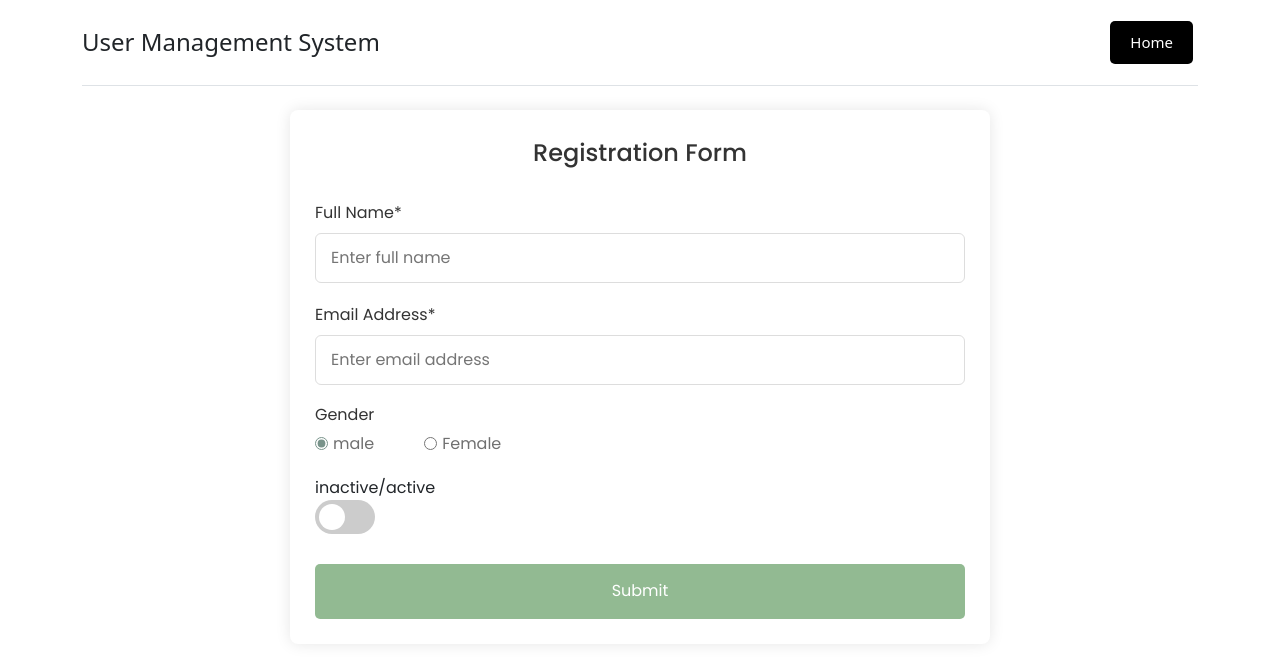
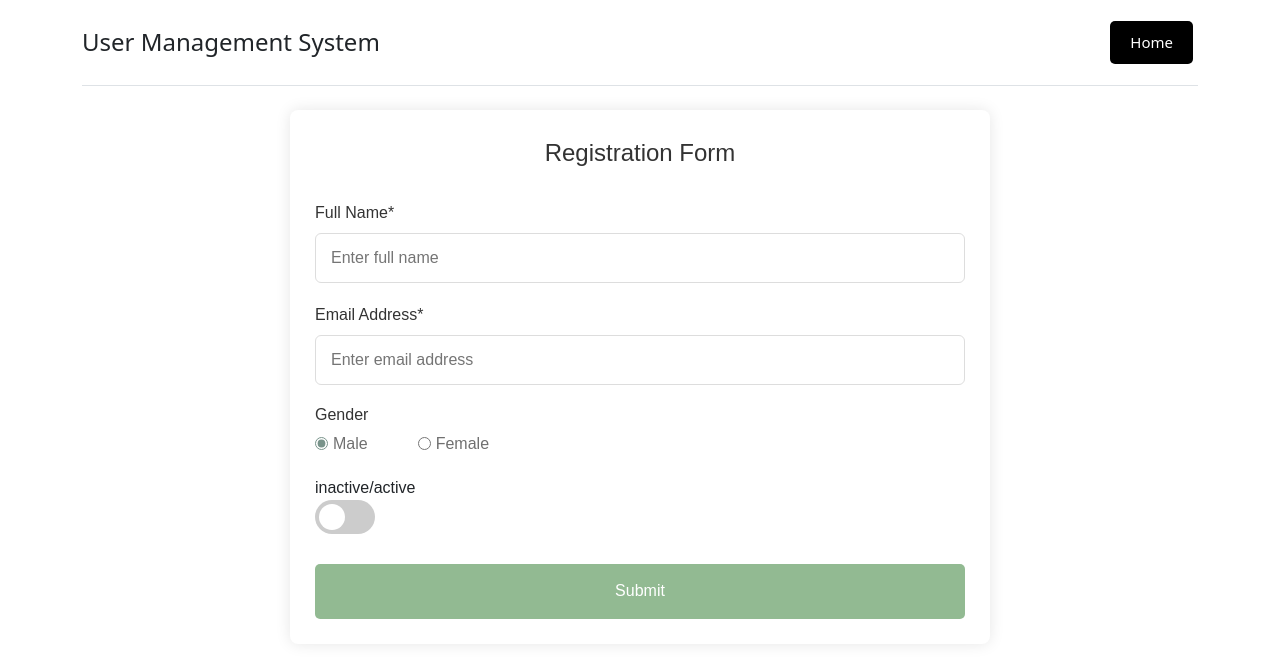
Before and after one commit to shernoble/User-Management-System-Angular, an Angular app: page /new-user in a window 1280 px wide. Shown: the top 658 px of the page. Built offline with nearby package versions, Linux system fonts and the light colour scheme.

Commit message:
fixed errors adjusted code after 1st review

```diff
--- a/src/app/components/header/header.component.html
+++ b/src/app/components/header/header.component.html
@@ -5,14 +5,12 @@
         <span class="fs-4">User Management System</span>
       </a>
 
-      <ul class="nav nav-pills">
-        <div *ngIf="hasRoute('/new-user')">
+      <ul class="nav nav-pills" *ngIf="hasRoute('/new-user')">
         <li class="nav-item"><app-button routerLink="/" text="Home"></app-button></li>
-        </div>
-        <div *ngIf="hasRoute('/')">
+      </ul>
+      <ul class="nav nav-pills" *ngIf="hasRoute('/')">
         <li class="nav-item"><app-button routerLink="/new-user" color="green" text="Add User"></app-button></li>
-        </div>
+      </ul>
 
-      </ul>
     </header>
   </div>
--- a/src/app/components/user-form/user-form.component.css
+++ b/src/app/components/user-form/user-form.component.css
@@ -1,5 +1,5 @@
 /* Import Google font - Poppins */
-@import url("https://fonts.googleapis.com/css2?family=Poppins:wght@200;300;400;500;600;700&display=swap");
+/* @import url("https://fonts.googleapis.com/css2?family=Poppins:wght@200;300;400;500;600;700&display=swap"); */
 * {
 margin: 0;
 padding: 0;
--- a/src/app/components/user-form/user-form.component.html
+++ b/src/app/components/user-form/user-form.component.html
@@ -23,11 +23,11 @@
                     <div class="gender-option">
                         <div class="gender">
                         <input type="radio" value="male" id="male" formControlName="gender"/>
-                        <label for="check-male">male</label>
+                        <label for="male">Male</label>
                         </div>
                         <div class="gender">
                         <input type="radio" value="female" id="female" formControlName="gender" />
-                        <label for="check-female">Female</label>
+                        <label for="female">Female</label>
                         </div>
                         <div *ngIf="formData.controls['gender'].invalid && formData.controls['gender'].touched">
                             <p *ngIf="formData.controls['gender'].hasError('required')">Gender is required.</p>
@@ -36,7 +36,7 @@
             </div>
             <div class="status-input" align="left">
                 <span>
-                <p>inactive/active</p>
+                <p><label for="status">inactive/active</label></p>
                 <label class="switch" >
                     <input type="checkbox" formControlName="status" id="status" >
                     <span class="slider round"></span>
```
Also changed, not shown: 1 other file (tests, documents, lock files or other folders).
